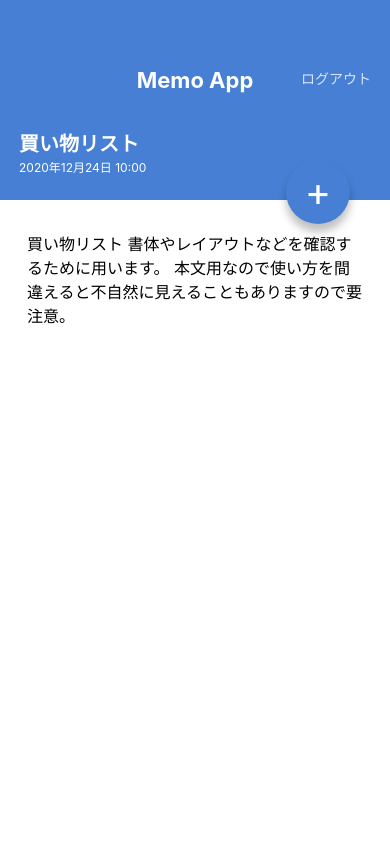
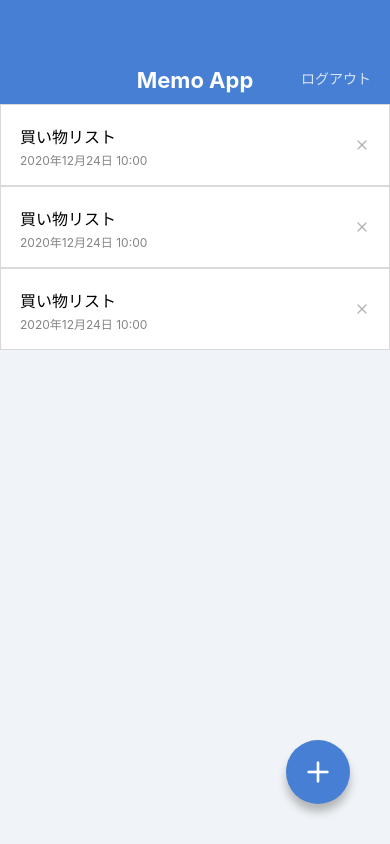
Before and after one commit to kikkkkun/MemoApp, a React Native app: screen / in a window 390 px wide. Built offline with nearby package versions, Linux system fonts and the light colour scheme.

Commit message:
Install @expo/vector-icons

```diff
--- a/App.jsx
+++ b/App.jsx
@@ -1,10 +1,10 @@
 import React from 'react';
 
 import MemoListScreen from './src/screens/MemoListScreen';
-import MemoDetailScreen from './src/screens/MemoDetailScreen';
+// import MemoDetailScreen from './src/screens/MemoDetailScreen';
 
 export default function App() {
   return (
-    <MemoDetailScreen />
+    <MemoListScreen />
   );
 }
--- a/package.json
+++ b/package.json
@@ -9,6 +9,7 @@
     "web": "expo start --web"
   },
   "dependencies": {
+    "@expo/vector-icons": "^13.0.0",
     "expo": "~47.0.12",
     "expo-status-bar": "~1.4.2",
     "expo-updates": "~0.15.6",
--- a/src/components/CircleButton.jsx
+++ b/src/components/CircleButton.jsx
@@ -1,19 +1,21 @@
 import React from 'react';
-import { View, Text, StyleSheet } from 'react-native';
+import { View, StyleSheet } from 'react-native';
 import { string, shape } from 'prop-types';
+import { Feather } from '@expo/vector-icons';
+
 
 export default function CircleButton(props) {
-    const { children, style } = props;
+    const { style, name } = props;
     return (
         <View style={[styles.circleButton, style]}>
-            <Text style={styles.circleButtonLabel}>{children}</Text>
+            <Feather name={name} size={32} color="white" />
         </View>
     );
 }
 
 CircleButton.propTypes = {
-    children: string.isRequired,
     style: shape(),
+    name: string.isRequired,
 };
 
 CircleButton.defaultProps = {
--- a/src/components/MemoList.jsx
+++ b/src/components/MemoList.jsx
@@ -1,5 +1,6 @@
 import React from 'react';
 import { View, Text, StyleSheet } from 'react-native';
+import { Feather } from '@expo/vector-icons';
 
 export default function MemoList() {
     return(
@@ -10,7 +11,7 @@
                 <Text style={styles.memoListItemDate}>2020年12月24日 10:00</Text>
             </View>
             <View>
-                <Text>X</Text>
+                <Feather name ="x" size={16} color="#B0B0B0" />
             </View>
             </View>
 
@@ -20,7 +21,7 @@
                 <Text style={styles.memoListItemDate}>2020年12月24日 10:00</Text>
             </View>
             <View>
-                <Text>X</Text>
+            <Feather name ="x" size={16} color="#B0B0B0" />
             </View>
             </View>
 
@@ -30,7 +31,7 @@
                 <Text style={styles.memoListItemDate}>2020年12月24日 10:00</Text>
             </View>
             <View>
-                <Text>X</Text>
+            <Feather name ="x" size={16} color="#B0B0B0" />
             </View>
             </View>
         </View>
--- a/src/screens/MemoDetailScreen.jsx
+++ b/src/screens/MemoDetailScreen.jsx
@@ -19,7 +19,7 @@
                     本文用なので使い方を間違えると不自然に見えることもありますので要注意。
                 </Text>
             </ScrollView>
-            <CircleButton style={{ top: 160, bottom: 'auto' }}>+</CircleButton>
+            <CircleButton style={{ top: 160, bottom: 'auto' }} name="edit-2" />
         </View>
     );
 }
--- a/src/screens/MemoListScreen.jsx
+++ b/src/screens/MemoListScreen.jsx
@@ -10,7 +10,7 @@
         <View style={styles.container}>
         <AppBar />
         <MemoList />
-        <CircleButton>+</CircleButton>
+        <CircleButton name="plus" />
       </View>
     );
 }
```
Also changed, not shown: 1 other file (tests, documents, lock files or other folders).
